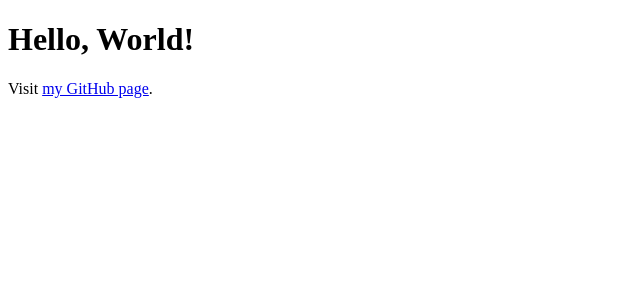
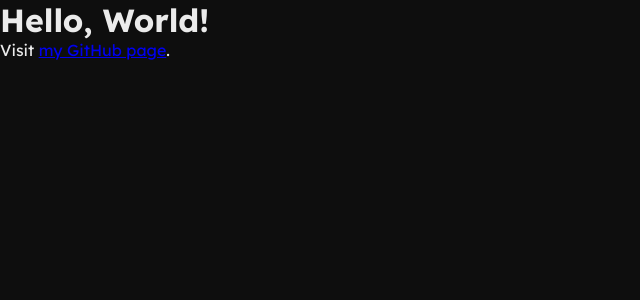
Before and after one commit to alexhercko/portfolio-website, a SvelteKit app: page / in a window 1280 px wide. Shown: the top 300 px of the page, without its empty margins (0-640 px from the left). Built offline with nearby package versions, Linux system fonts and the light colour scheme.

Commit message:
feat: add global styles and font

```diff
--- /dev/null
+++ b/src/app.css
@@ -0,0 +1,29 @@
+:root {
+    --color-bg: #0e0e0e;
+    --color-text: #ebebeb;
+}
+
+*,
+*::before,
+*::after {
+    margin: 0;
+    padding: 0;
+    box-sizing: border-box;
+}
+
+@font-face {
+    font-family: 'Lexend';
+    src: url(/fonts/Lexend.woff2) format('woff2') tech(variations);
+    font-weight: 400 900;
+    font-display: swap;
+}
+
+html {
+    font-size: 16px;
+    font-family: 'Lexend', sans-serif;
+}
+
+body {
+    background-color: var(--color-bg);
+    color: var(--color-text);
+}
--- a/src/routes/+layout.svelte
+++ b/src/routes/+layout.svelte
@@ -1,5 +1,6 @@
 <script lang="ts">
     import favicon from '$lib/assets/favicon.svg';
+    import '../app.css';
 
     let { children } = $props();
 </script>
```
Also changed, not shown: static/fonts/Lexend.woff2 (added).
